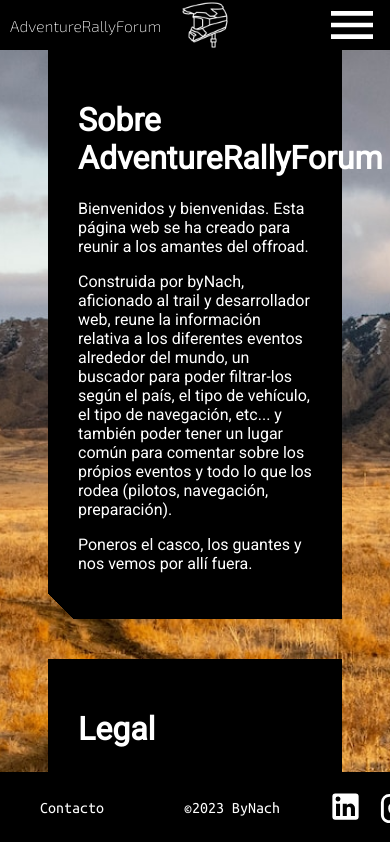
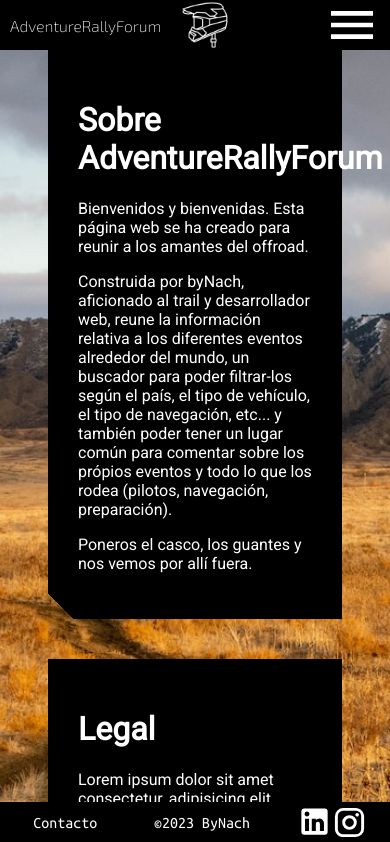
Before and after one commit to byNach/AdventureRallyForum, a React (Vite) app in the folder AdventureRallyForum/: page /Info in a window 390 px wide. Shown: the top 842 px of the page. Built offline with nearby package versions, Linux system fonts and the light colour scheme; no server answers.

Commit message:
RF style for mobile

```diff
--- a/AdventureRallyForum/src/assets/Styles/Styled-components/Footer-style.css
+++ b/AdventureRallyForum/src/assets/Styles/Styled-components/Footer-style.css
@@ -51,8 +51,6 @@
   display: flex;
   flex-direction: column;
   justify-content: space-around;
-  margin-right: 30px;
-  align-items: flex-end;
 }
 
 .Breadcrumbs {
@@ -72,9 +70,9 @@
     cursor: pointer;
   }
 }
+
 .Social-box {
   display: flex;
-  width: 100px;
   height: 60%;
   flex-direction: row;
   flex-wrap: nowrap;
@@ -83,10 +81,23 @@
 }
 
 @media screen and (max-width: 1200px) {
-.Footer-top{
-  display: none;
+  .Footer-top {
+    display: none;
+  }
+
+  .Footer-base {
+    display: flex;
+    justify-content: space-around;
+    height: 5vh;
+    padding: 0%;
+    width: 100vw;
+  }
+
+  .Developer-box {
+    font-size: 2hv;
+  }
+
+  .Breadcrumbs {
+    font-size: 2hv;
+  }
 }
-.Footer-base{
-  width: 100vw;
-}
-}
```
